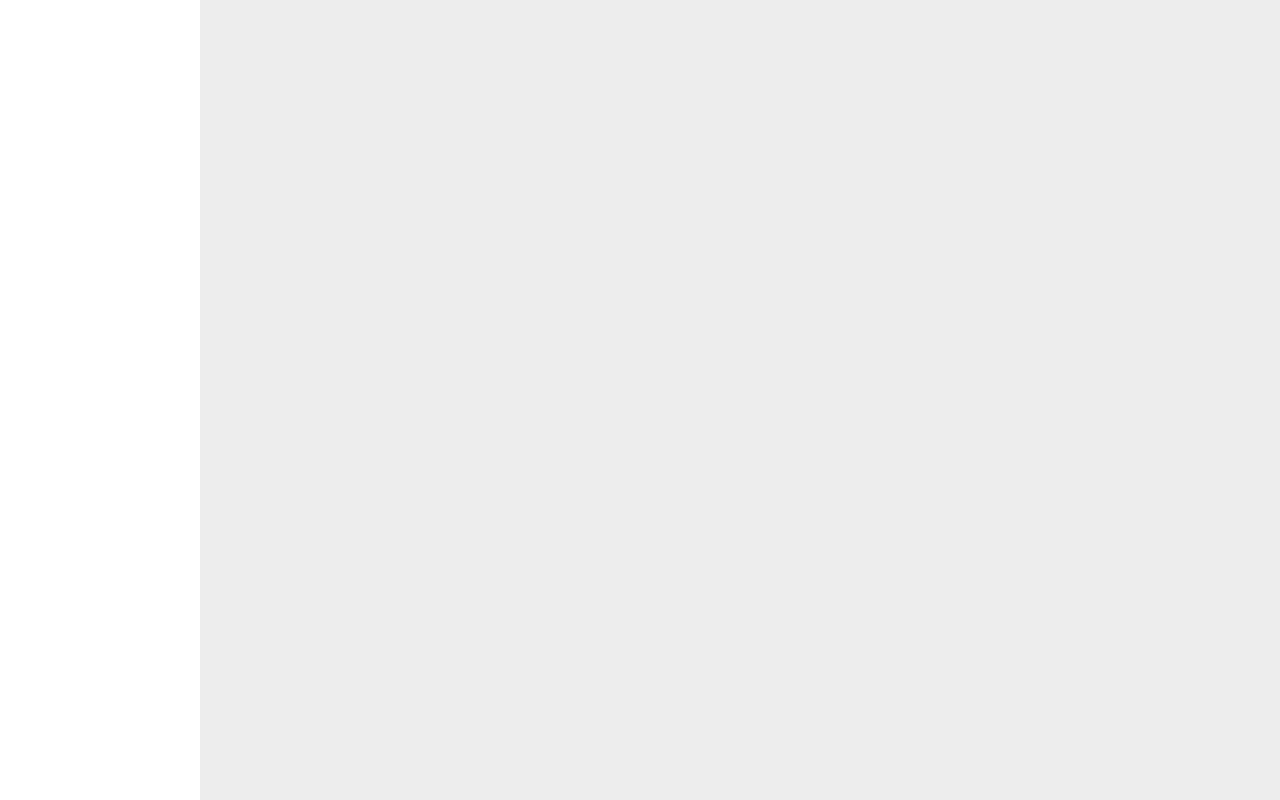
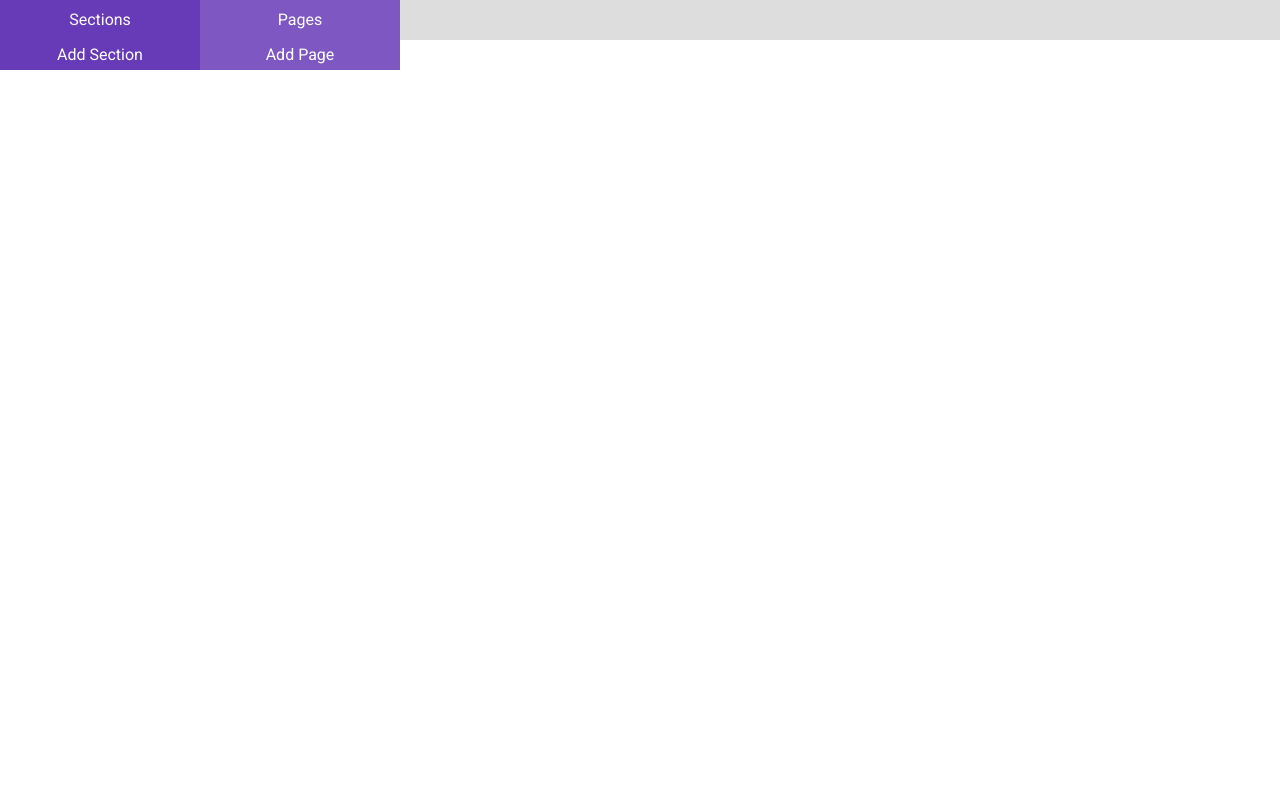
Before and after one commit to andriyDev/Notecil, an Electron app: page index.html in a window 1280 px wide. Shown: the top 800 px of the page. Drawn offline with Linux system fonts and the light colour scheme; no server answers.

Commit message:
Many small changes. TODO'd the pinch gesture. Improved the UI, specifically the colours. Need to make it functional though.

```diff
--- a/actions.js
+++ b/actions.js
@@ -206,6 +206,9 @@ function startPinch(pt1, pt2)
 
 function movePinch(pt1, pt2)
 {
+	// TODO: Make this better. Currently, no matter where you pinch on, the screen just zooms in to the center.
+	// The screen SHOULD zoom in to the point that is being pinched on.
+
     var previousCenter = {x: (initialPinchPoints.a.x + initialPinchPoints.b.x) * 0.5, y: (initialPinchPoints.a.y + initialPinchPoints.b.y) * 0.5};
     var previousDelta = {x: initialPinchPoints.b.x - initialPinchPoints.a.x, y: initialPinchPoints.b.y - initialPinchPoints.a.y};
     var previousDist = Math.sqrt(previousDelta.x * previousDelta.x + previousDelta.y * previousDelta.y);
--- a/index.html
+++ b/index.html
@@ -1,6 +1,7 @@
 <html>
 	<head>
 		<title>Pen Editor</title>
+		<link href="https://fonts.googleapis.com/css?family=Roboto" rel="stylesheet">
 		<link href="style.css" rel="stylesheet"></link>
 		<script>window.$ = window.jQuery = require('./jquery.slim.min.js');</script>
 		<script src="svg.min.js"></script>
@@ -10,9 +11,21 @@
 	</head>
 	<body>
 		<div class="mainContainer">
-			<div id="document_list" class="documents">
+			<div class="sidebar">
+				<div class="sections">
+					<div class="sections_title">Sections</div>
+					<div id="sections_list" class="sections_list"></div>
+					<div class="sections_add">Add Section</div>
+				</div>
+				<div class="files">
+					<div class="files_title">Pages</div>
+					<div id="files_list" class="files_list"></div>
+					<div class="files_add">Add Page</div>
+				</div>
 			</div>
-			<div id='doc' class='doc'>
+			<div class='mainView'>
+				<div class="doc_toolbar"></div>
+				<div id='doc' class='doc'><svg width="100%" height="100%"></svg></div>
 			</div>
 		</div>
 	</body>
--- a/index.js
+++ b/index.js
@@ -6,6 +6,11 @@ var doc_display;
 var printedPointerNotSupportedMsg = false;
 
 var zooming = false;
+
+const electron = require('electron');
+const fs = require('fs');
+
+var rootList;
 
 function init()
 {
@@ -24,6 +29,13 @@ function init()
 
 	// Assign an arbitrary viewbox.
 	doc_display.viewbox(0,0,1000,1000);
+
+	rootList = [];
+	fs.readFile("config.cfg", function(err, data){
+		if (err) throw err;
+		rootList = JSON.parse(data).rootFolders;
+	});
+
 }
 
 document.addEventListener("DOMContentLoaded", init);
--- a/main.js
+++ b/main.js
@@ -14,7 +14,7 @@ if(!fs.existsSync("config.cfg"))
 {
 	// If not we need to create one.
 	console.log("Missing config file!");
-	cfg = {window: {x: 0, y: 0, width: 800, height: 600, max: false}, configSave: 18000};
+	cfg = {window: {x: 0, y: 0, width: 800, height: 600, max: false}, configSave: 18000, rootFolders: []};
 	fs.writeFileSync("config.cfg", JSON.stringify(cfg));
 }
 else
--- a/style.css
+++ b/style.css
@@ -3,6 +3,8 @@ html, body
 {
 	margin: 0;
 	padding: 0;
+
+	font-family: 'Roboto', sans-serif;
 }
 
 ::-webkit-scrollbar {
@@ -30,26 +32,119 @@ html, body
 	flex-direction: row;
 }
 
-.documents
+.sidebar
 {
 	flex-basis: auto;
-	width: 200px;
+	display: flex;
+	flex-direction: row;
+	width: 400px;
 	height: 100%;
+
+	color: #FFFFFF;
 	background-color: #BFFFF1;
+}
+
+.sections
+{
+	flex: 1 1;
+
+	display: flex;
+	flex-direction: column;
+
+	background-color: #b39ddb;
+}
+
+.sections_title
+{
+	width: 100%;
+	height: 40px;
+
+	text-align: center;
+	vertical-align: middle;
+	line-height: 40px;
+
+	background-color: #673ab7;
+}
+
+.sections_list
+{
+	flex: 1 1;
+
 	overflow-y: auto;
 }
 
-.document_elem
+.sections_add
 {
 	width: 100%;
-	height: 195px;
-	margin-top: 5px;
-	background-color: #FF0000;
+	height: 30px;
+
+	text-align: center;
+	vertical-align: middle;
+	line-height: 30px;
+
+	background-color: #673ab7;
+}
+
+.files
+{
+	flex: 1 1;
+
+	display: flex;
+	flex-direction: column;
+
+	background-color: #d1c4e9;
+}
+
+.files_title
+{
+	width: 100%;
+	height: 40px;
+
+	text-align: center;
+	vertical-align: middle;
+	line-height: 40px;
+
+	background-color: #7e57c2;
+}
+
+.files_list
+{
+	flex: 1 1;
+
+	overflow-y: auto;
+}
+
+.files_add
+{
+	width: 100%;
+	height: 30px;
+
+	text-align: center;
+	vertical-align: middle;
+	line-height: 30px;
+
+	background-color: #7e57c2;
+}
+
+.mainView
+{
+	flex: 1 1 auto;
+	/*
+	display: flex;
+	flex-direction: column;*/
+}
+
+.doc_toolbar
+{
+	width: 100%;
+	height: 40px;
+	background-color: #dddddd;
 }
 
 .doc
 {
-	flex-grow: 1;
-	height: 100%;
-	background-color: #EDEDED;
+	flex: 1 1;
+	width: 100%;
+	height: calc(100% - 40px); /* // TODO: Find a way to get rid of this calc. */
+	background-color: #FFFFFF;
 }
```
